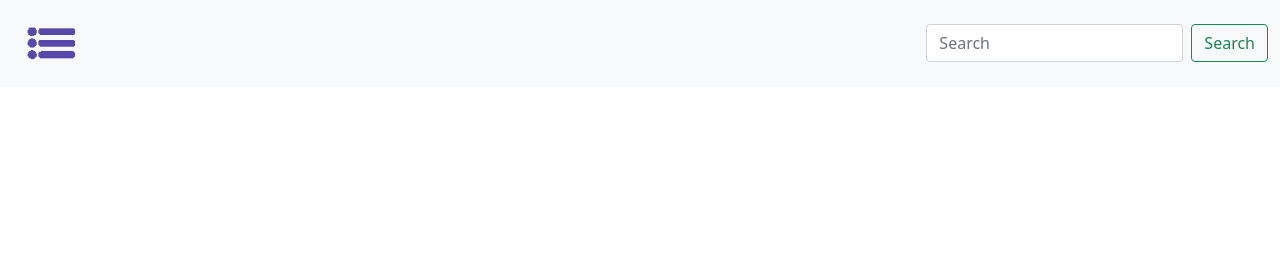
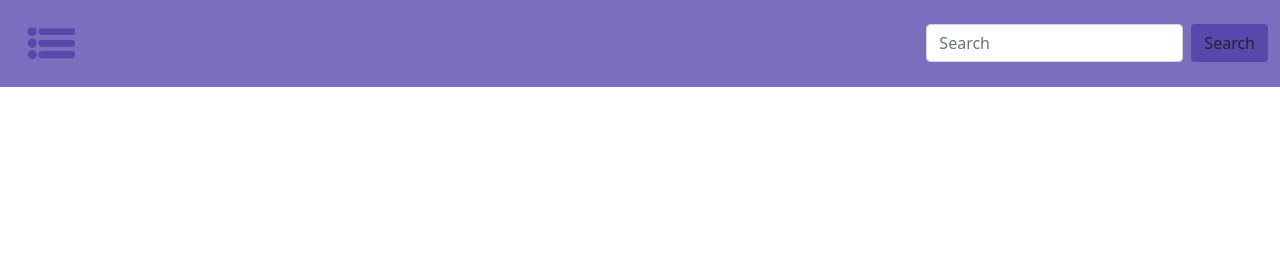
Before and after one commit to Arin-hana/Arin-hana.github.io, a plain HTML site: page index.html in a window 1280 px wide. Drawn offline with nearby package versions, Linux system fonts and the light colour scheme.

Commit message:
Add files via upload

```diff
--- a/index.html
+++ b/index.html
@@ -10,7 +10,7 @@
 
 </head>
 <body>
-    <nav class="navbar navbar-light bg-light">
+    <nav class="navbar navbar-dark" style="background-color: #7C6EBF;">
         <div class="container-fluid">
           <div id="sidepannel" class="sidepanel">
 
@@ -25,7 +25,7 @@
           <button class="openbtn" onclick="openNav()"><img src="images/menu.png"> </button>
           <form class="d-flex">
             <input class="form-control me-2" type="search" placeholder="Search" aria-label="Search">
-            <button class="btn btn-outline-success" type="submit">Search</button>
+            <button class="btn" style="background-color: #5948AC;" type="submit">Search</button>
           </form>
         </div>
       </nav>
```
